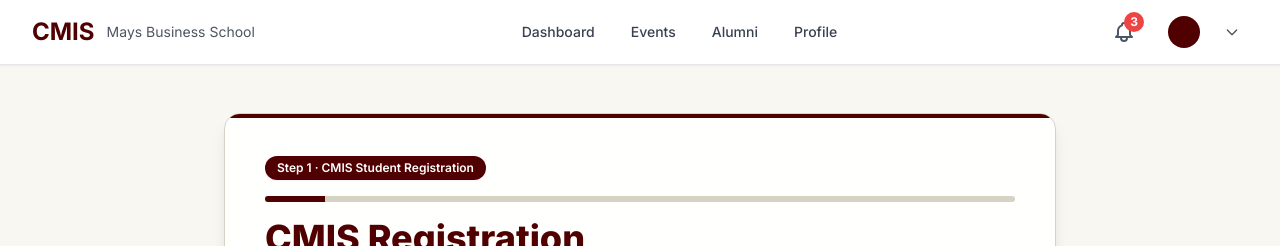
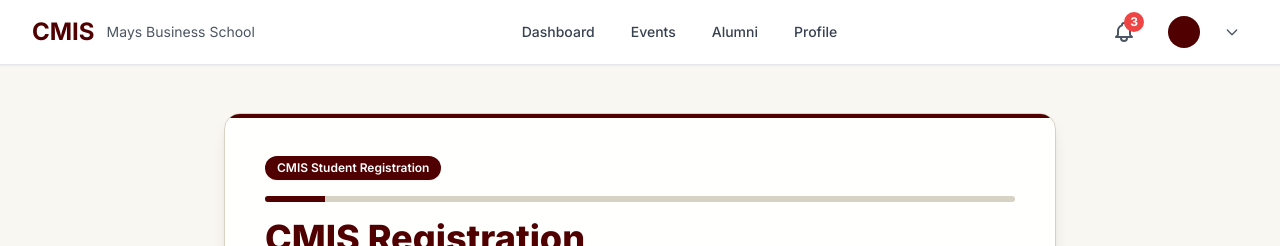
Before and after one commit to siddharthkabra-811/cmis-student-portal, a Next.js app: page /register in a window 1280 px wide. Shown: the top 246 px of the page. Built offline with nearby package versions, Linux system fonts and the light colour scheme.

Commit message:
page text change

```diff
--- a/app/register/page.tsx
+++ b/app/register/page.tsx
@@ -190,7 +190,7 @@ export default function RegisterPage() {
 
           <div className="relative mb-8">
             <span className="inline-flex items-center rounded-full bg-[#500000] text-white px-3 py-1 text-xs font-semibold mb-3 shadow-sm">
-              Step 1 · CMIS Student Registration
+              CMIS Student Registration
             </span>
             {/* Simple progress bar */}
             <div className="w-full mt-1 mb-4 h-1.5 rounded-full bg-[#D6D3C4] overflow-hidden">
```
